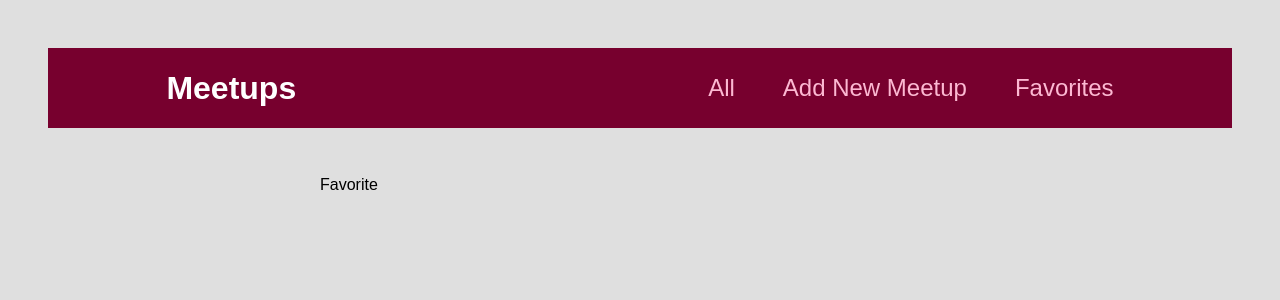
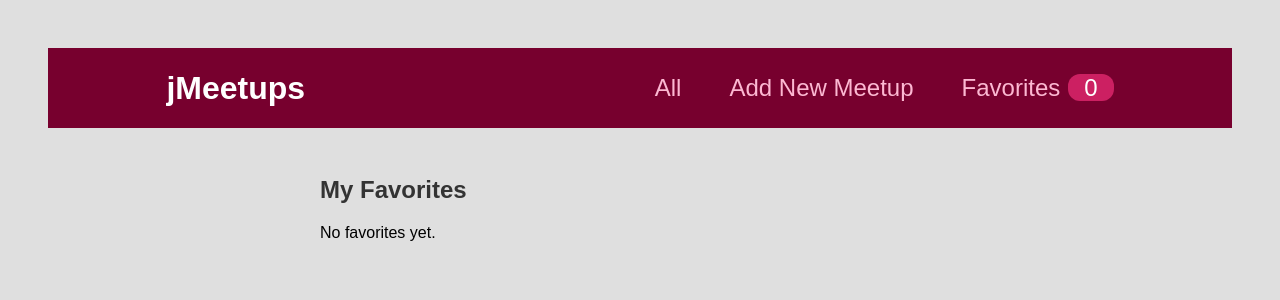
Before and after one commit to TX-9/react-meetup, a React (Create React App) app: page /favorites in a window 1280 px wide. Shown: the top 300 px of the page. Built offline with nearby package versions, Linux system fonts and the light colour scheme.

Commit message:
add favorite badge

```diff
--- a/src/components/layout/MainNavigation.js
+++ b/src/components/layout/MainNavigation.js
@@ -1,10 +1,14 @@
+import { useContext } from 'react';
 import { Link } from 'react-router-dom';
+import FavoritesContext from '../../store/favorite-context';
 import classes from './MainNavigation.module.css';
 
 function MainNavigation() {
+    const favoriteCtx = useContext(FavoritesContext);
+
     return (
         <header className={classes.header}>
-            <div className={classes.logo}>Meetups</div>
+            <div className={classes.logo}>jMeetups</div>
             <nav>
                 <ul>
                     <li>
@@ -14,7 +18,8 @@
                         <Link to='/new-meetups'>Add New Meetup</Link>
                      </li>
                      <li>
-                        <Link to='/favorites'>Favorites</Link>
+                        <Link to='/favorites'>Favorites
+                        <span className={classes.badge}>{favoriteCtx.totalFavorites}</span></Link>
                      </li>
                 </ul>
             </nav>
--- a/src/components/meetups/MeeupItem.js
+++ b/src/components/meetups/MeeupItem.js
@@ -1,7 +1,26 @@
 import classes from './MeetupItem.module.css';
 import Card from '../ui/Card';
+import { useContext } from 'react';
+import FavoritesContext from '../../store/favorite-context';
 
 function MeetupItem(props) {
+    const favoritesCtx = useContext(FavoritesContext);
+
+    const itemIsFavorite = favoritesCtx.itemIsFavorite(props.id);
+
+    function toggleFavoriteStatusHandler() {
+        if (itemIsFavorite) {
+            favoritesCtx.removeFavorite(props.id);
+        } else {
+            favoritesCtx.addFavorite({
+                id: props.id,
+                title: props.title,
+                image: props.image,
+                address: props.address,
+                description: props.description
+            });
+        }
+    }
     return (
         <li className={classes.item}>
             <Card>
@@ -14,7 +33,9 @@
                 <p>{props.description}</p>
             </div>
             <div className={classes.actions}>
-                <button>To Favorites</button>
+                <button onClick={toggleFavoriteStatusHandler}>
+                    {itemIsFavorite ? 'Remove from Faviorites' : 'To Favorites'}
+                </button>
             </div>
             </Card>
         </li>
--- a/src/pages/Favorites.js
+++ b/src/pages/Favorites.js
@@ -1,6 +1,22 @@
+import { useContext } from "react";
+import MeetupList from "../components/meetups/MeetupList";
+import FavoritesContext from "../store/favorite-context";
+
 function FavoritesPage() {
+    const favoritesCtx = useContext(FavoritesContext);
+    let content;
+
+    if (favoritesCtx.totalFavorites === 0) {
+        content = <p>No favorites yet.</p>
+    } else {
+        content = <MeetupList meetups={favoritesCtx.favorites} />
+    }
+
     return (
-        <div>Favorite</div>
+        <section>
+            <h1>My Favorites</h1>
+            {content}
+        </section>
     )
 }
 
--- a/src/store/favorite-context.js
+++ b/src/store/favorite-context.js
@@ -1,26 +1,37 @@
 import { createContext, useState } from "react";
 
+// consuming Component imports this
 const FavoritesContext = createContext({
     favorites: [],
-    totalFavorites: 0
+    totalFavorites: 0,
+    //the below is only for IDE autocompletion
+    addFavorite: (favoriteMeetup) => {},
+    removeFavorite: (meetupId) => {},
+    itemIsFavorite: (meetupId) => {}
 });
 
-function FavoritesContextProvider(props) {
-    const [userFavorites, setUserFavorites] = useState();
+// Top level, index.js, imports this
+export function FavoritesContextProvider(props) {
+    const [userFavorites, setUserFavorites] = useState([]);
     function addFavoriteHandler(meetup) {
         setUserFavorites(prev => prev.concat(meetup));
     }
     function removeFavoriteHandler(meetupId) {
-        setUserFavorites(prev => prev.id !== meetupId);
+        setUserFavorites(userFavorites.filter(meetup => meetup.id !== meetupId));
     }
     function itemIsFavoriteHandler(meetupId) {
         return userFavorites.some(meetup => meetup.id === meetupId);
     }
     const context = {
         favorites: userFavorites,
-        totalFavorites: userFavorites.length
+        totalFavorites: userFavorites.length,
+        addFavorite: addFavoriteHandler,
+        removeFavorite: removeFavoriteHandler,
+        itemIsFavorite: itemIsFavoriteHandler
     };
     return <FavoritesContext.Provider value={context}>
         {props.children}
     </FavoritesContext.Provider>
 }
+
+export default FavoritesContext;
```
Also changed, not shown: src/index.js (+7 -1 lines).
